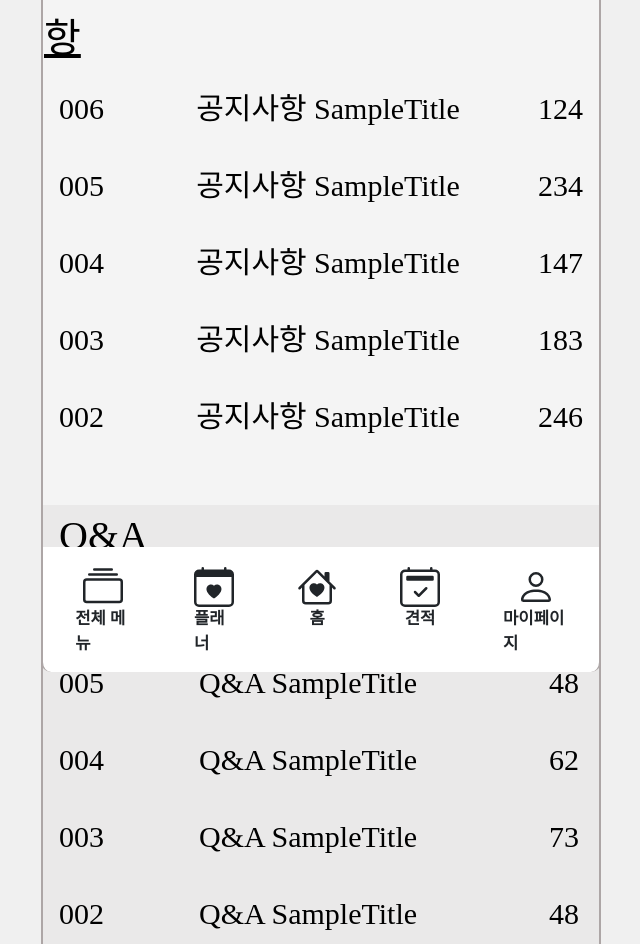
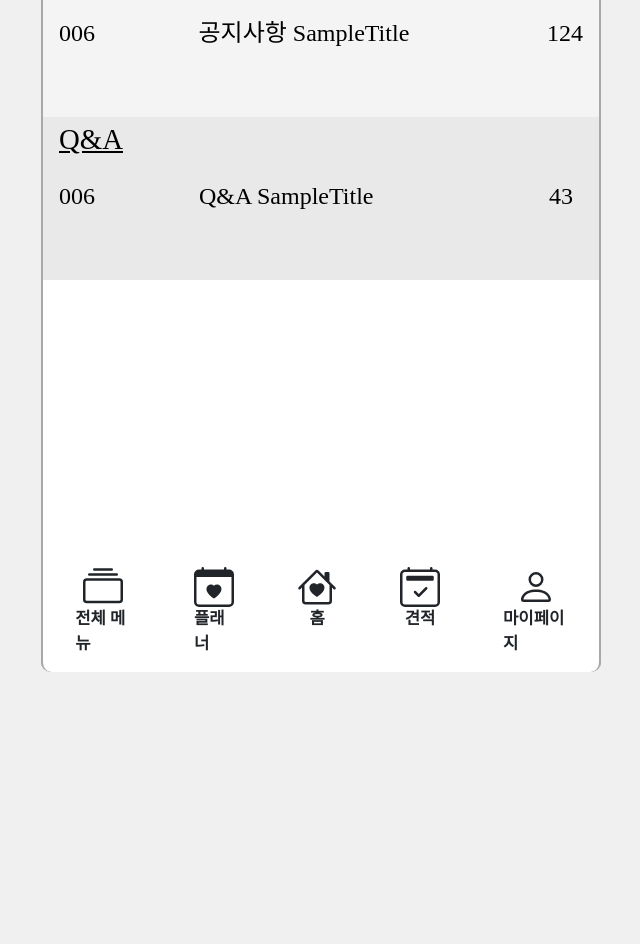
Before and after one commit to weddingYou-Project/frontend, a React (Create React App) app: page /customerCenter in a window 1280 px wide. Shown: the part 128-1072 px from the top of the page, without its empty margins (319-959 px from the left). After the commit the page ends 800 px from the top, so only its background shows below. Built offline with nearby package versions, Linux system fonts and the light colour scheme; a web font is replaced by a local one.

Commit message:
style : 공지사항, qna 스타일 변경

```diff
--- a/src/Components/Backbutton.js
+++ b/src/Components/Backbutton.js
@@ -90,7 +90,7 @@ function BackButton({ engTitle }) {
           } else if (path.indexOf("/review/detail") !== -1) {
             navigate("/review");
           } else {
-            navigate("/");
+            navigate(-1);
           }
         }}
       >
--- a/src/Pages/CustomerCenter.js
+++ b/src/Pages/CustomerCenter.js
@@ -8,13 +8,17 @@ function CustomerCenter() {
   return (
     <div className="mainlayout">
       <NavigationBar title={"고객센터"} />
-      <div style={{ height: 74 }}></div>
+      <div style={{ height: 80 }}></div>
       <div className="noticeSection">
         <table>
           <thead>
             <tr>
               <td>
-                <Link to="/noticepage" className="LinkTxt">
+                <Link
+                  to="/noticepage"
+                  className="LinkTxt"
+                  style={{ fontSize: "1.8em" }}
+                >
                   공지사항
                 </Link>
               </td>
@@ -23,64 +27,25 @@ function CustomerCenter() {
             </tr>
           </thead>
           <tbody>
-            <tr>
+            <tr style={{ height: "30px" }}>
               <td style={{ width: 140 }}>
-                <p className="customCenterTxt">006</p>
+                <p className="customCenterTxt" style={{ fontSize: "1.5em" }}>
+                  006
+                </p>
               </td>
               <td style={{ width: 350 }}>
                 <a
                   href="http://localhost:3000/notice/detail"
                   className="customCenterTxt"
+                  style={{ fontSize: "1.5em" }}
                 >
                   공지사항 SampleTitle
                 </a>
               </td>
               <td>
-                <p className="customCenterTxt">124</p>
-              </td>
-            </tr>
-            <tr>
-              <td>
-                <p className="customCenterTxt">005</p>
-              </td>
-              <td>
-                <a className="customCenterTxt">공지사항 SampleTitle</a>
-              </td>
-              <td>
-                <p className="customCenterTxt">234</p>
-              </td>
-            </tr>
-            <tr>
-              <td>
-                <p className="customCenterTxt">004</p>
-              </td>
-              <td>
-                <a className="customCenterTxt">공지사항 SampleTitle</a>
-              </td>
-              <td>
-                <p className="customCenterTxt">147</p>
-              </td>
-            </tr>
-            <tr>
-              <td>
-                <p className="customCenterTxt">003</p>
-              </td>
-              <td>
-                <a className="customCenterTxt">공지사항 SampleTitle</a>
-              </td>
-              <td>
-                <p className="customCenterTxt">183</p>
-              </td>
-            </tr>
-            <tr>
-              <td>
-                <p className="customCenterTxt">002</p>
-              </td>
-              <td>
-                <a className="customCenterTxt">공지사항 SampleTitle</a>
-              </td>
-              <td>
-                <p className="customCenterTxt">246</p>
+                <p className="customCenterTxt" style={{ fontSize: "1.5em" }}>
+                  124
+                </p>
               </td>
             </tr>
           </tbody>
@@ -91,7 +56,11 @@ function CustomerCenter() {
           <thead>
             <tr>
               <td style={{ width: 140 }}>
-                <Link to="/qnapage" className="LinkTxt">
+                <Link
+                  to="/qnapage"
+                  className="LinkTxt"
+                  style={{ fontSize: "1.8em" }}
+                >
                   Q&A
                 </Link>
               </td>
@@ -102,62 +71,23 @@ function CustomerCenter() {
           <tbody>
             <tr>
               <td style={{ width: 140 }}>
-                <p className="customCenterTxt">006</p>
+                <p className="customCenterTxt" style={{ fontSize: "1.5em" }}>
+                  006
+                </p>
               </td>
               <td style={{ width: 350 }}>
                 <a
                   href="http://localhost:3000/qna/detail"
                   className="customCenterTxt"
+                  style={{ fontSize: "1.5em" }}
                 >
                   Q&A SampleTitle
                 </a>
               </td>
               <td>
-                <p className="customCenterTxt">43</p>
-              </td>
-            </tr>
-            <tr>
-              <td>
-                <p className="customCenterTxt">005</p>
-              </td>
-              <td>
-                <a className="customCenterTxt">Q&A SampleTitle</a>
-              </td>
-              <td>
-                <p className="customCenterTxt">48</p>
-              </td>
-            </tr>
-            <tr>
-              <td>
-                <p className="customCenterTxt">004</p>
-              </td>
-              <td>
-                <a className="customCenterTxt">Q&A SampleTitle</a>
-              </td>
-              <td>
-                <p className="customCenterTxt">62</p>
-              </td>
-            </tr>
-            <tr>
-              <td>
-                <p className="customCenterTxt">003</p>
-              </td>
-              <td>
-                <a className="customCenterTxt">Q&A SampleTitle</a>
-              </td>
-              <td>
-                <p className="customCenterTxt">73</p>
-              </td>
-            </tr>
-            <tr>
-              <td>
-                <p className="customCenterTxt">002</p>
-              </td>
-              <td>
-                <a className="customCenterTxt">Q&A SampleTitle</a>
-              </td>
-              <td>
-                <p className="customCenterTxt">48</p>
+                <p className="customCenterTxt" style={{ fontSize: "1.5em" }}>
+                  43
+                </p>
               </td>
             </tr>
           </tbody>
```
